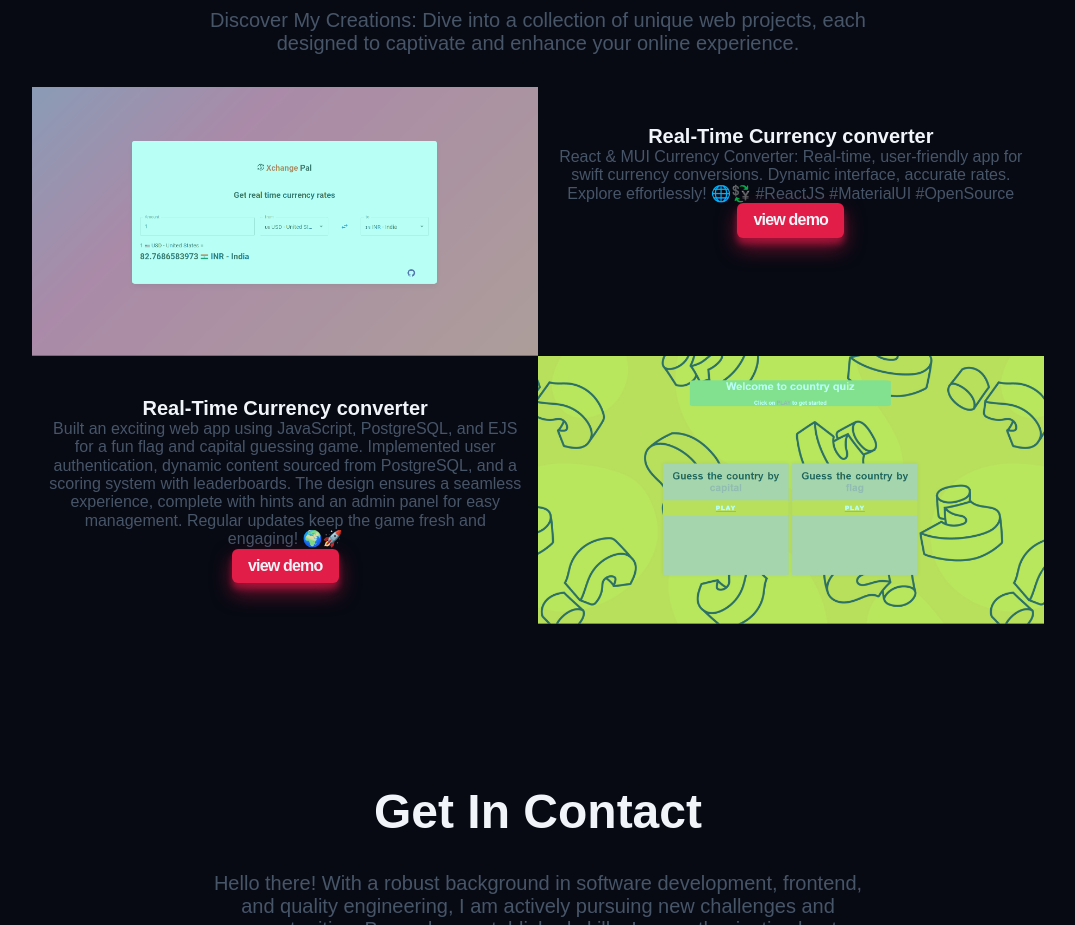
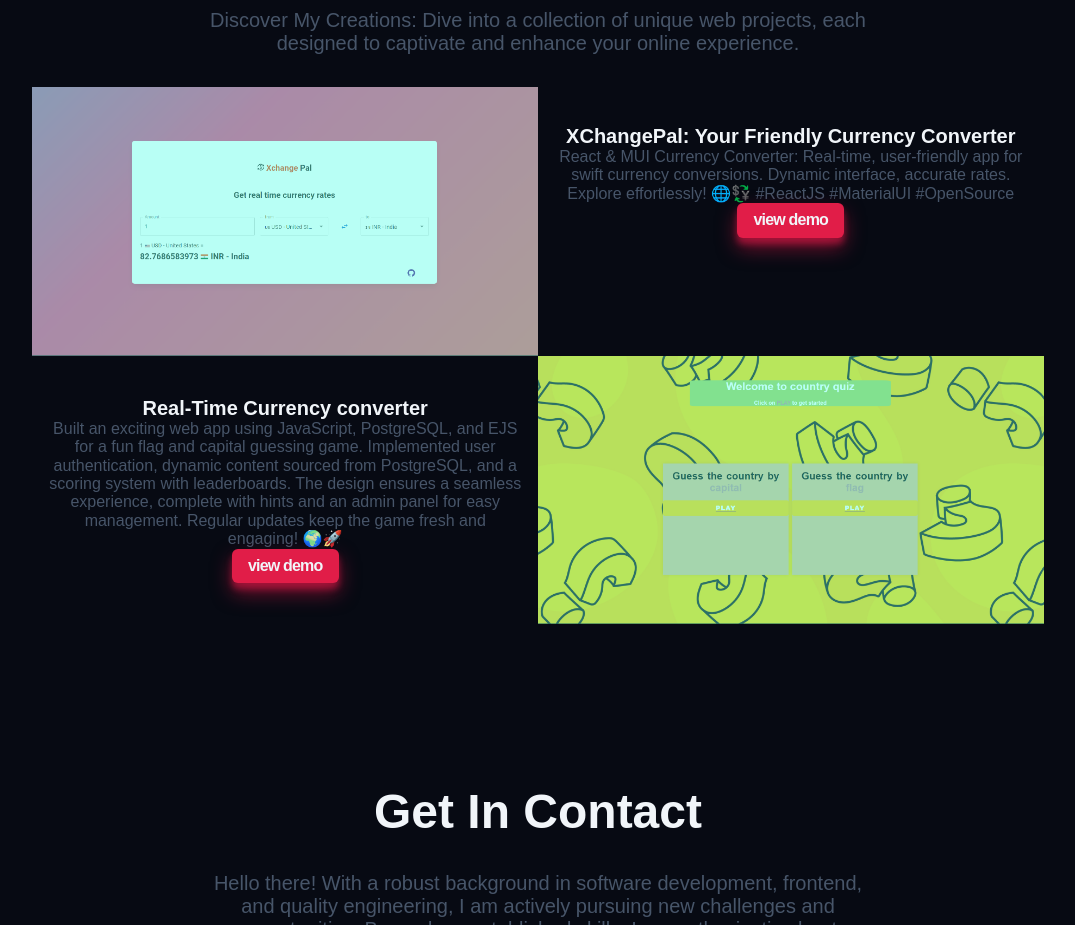
Before and after one commit to Raghunandanrg/portfolio, a website built with Vite: page index.html in a window 1280 px wide. Shown: the part 3840-4765 px from the top of the page, without its empty margins (102-1177 px from the left). Built offline with nearby package versions, Linux system fonts and the light colour scheme; a web font is replaced by a local one.

Commit message:
updated all context

```diff
--- a/index.html
+++ b/index.html
@@ -198,7 +198,7 @@
           <img loading="lazy" src="/currency.png" alt="" />
         </div>
         <div class="work__project work__content1">
-          <h3 class="work__sub_Title">Real-Time Currency converter</h3>
+          <h3 class="work__sub_Title">XChangePal: Your Friendly Currency Converter</h3>
           <p class="project_deccription1">React & MUI Currency Converter: Real-time, user-friendly app for swift
             currency
             conversions. Dynamic interface, accurate rates. Explore effortlessly! 🌐💱 #ReactJS #MaterialUI #OpenSource
@@ -209,7 +209,7 @@
 
         <!-- prodf-->
 
-        <h3 class="work__project-title">Real-Time Currency converter</h3>
+        <h3 class="work__project-title">Country-Quiz</h3>
         <div class="work__img_wrapper work__image2">
           <img loading="lazy" src="/quiz.png" alt="" />
         </div>
```
